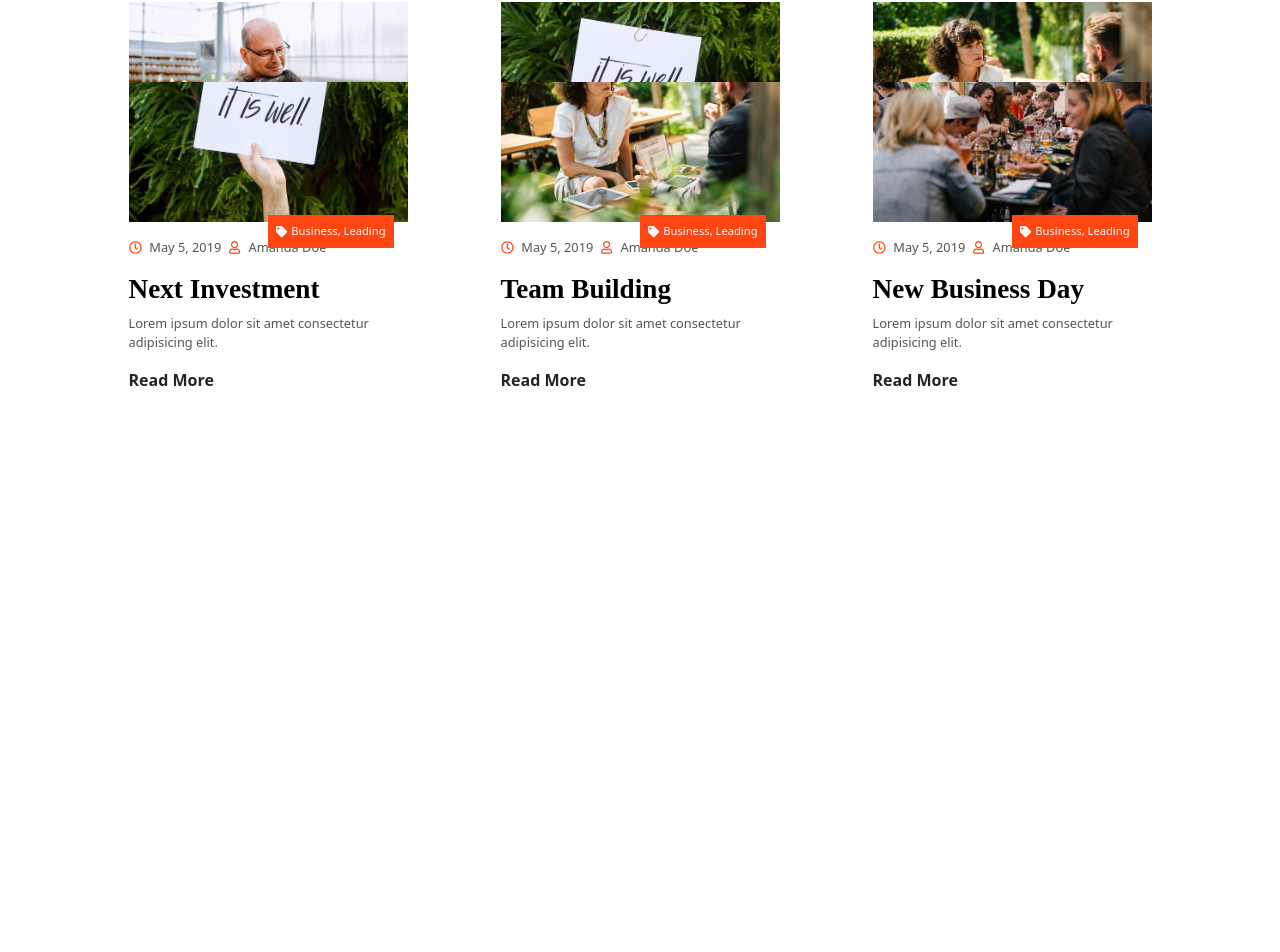
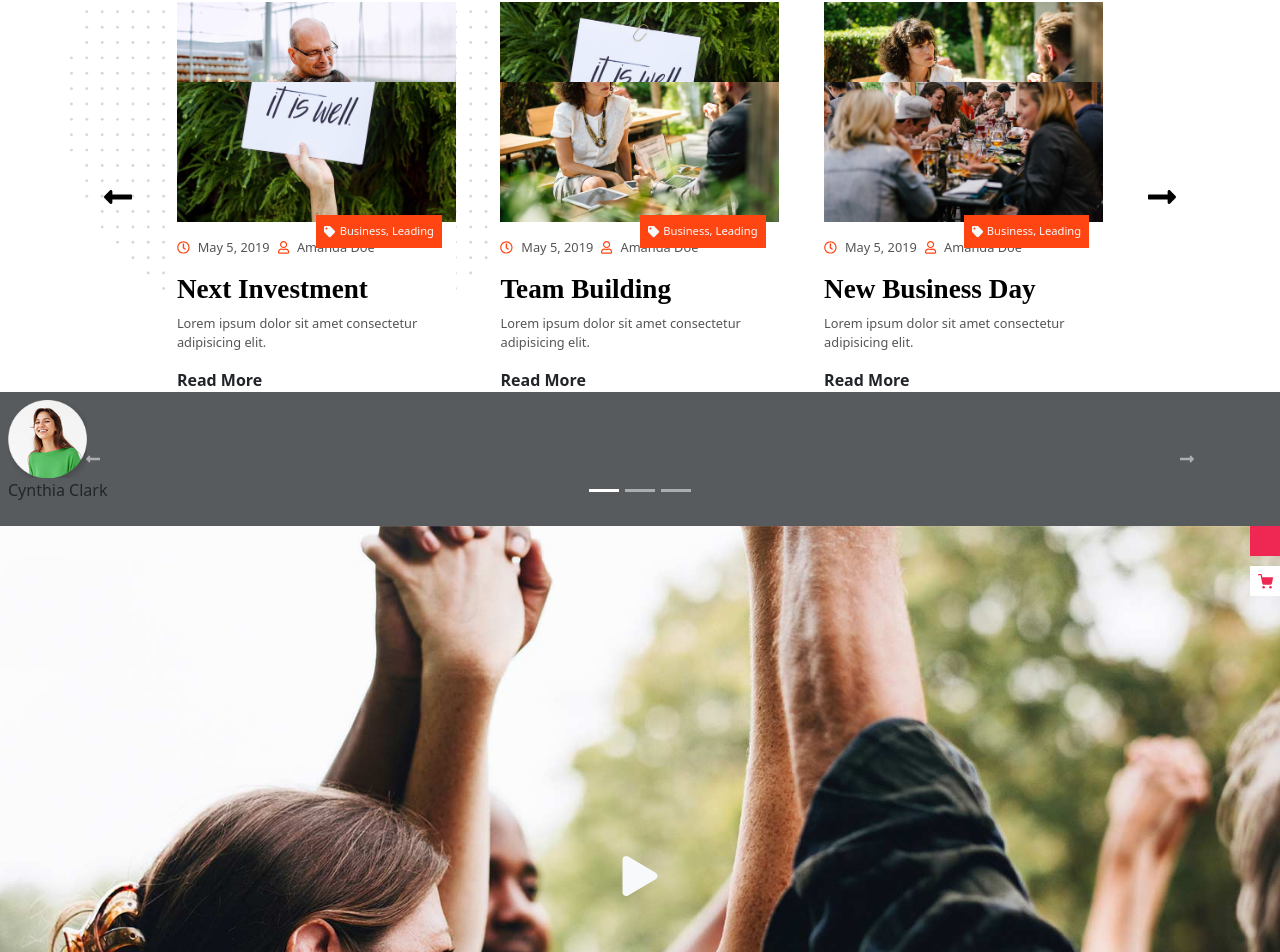
Before and after one commit to Maccio92/proj-html-vuejs, a Vue app: page / in a window 1280 px wide. Shown: the part 3679-4631 px from the top of the page. Before the commit the page ends 4071 px from the top, so only its background shows below. Built offline with nearby package versions, Linux system fonts and the light colour scheme; the HTML template or start-up script is replaced by a standard one.

Commit message:
add video section

```diff
--- a/src/components/Main.vue
+++ b/src/components/Main.vue
@@ -72,7 +72,7 @@
     </ul>
 </div>
     <!-- Seconda Sezione -->
-<div class="container-80 mt-10 mb-8 bg-image">
+<div class="container-80 mt-10 mb-8 bg-image-dx">
     <div class="row align-items-center position-relative ">
         <div class="col-6">
             <img class="image-team" src="../assets/img/h1-img-01.jpg" alt="">
@@ -215,14 +215,15 @@
             </div>
         </div>
     </div>
-<!-- Sezione News -->
-<div class="container mt-5">
+    <!-- Sezione News -->
+<div class="container mt-5 bg-image-sx">
     <div class="row row-cols-10">
         <div class="container-80 d-flex flex-column align-items-center">
             <h2 class="section-title m-0">Latest News<span class="point">.</span></h2>
             <h5 class="subtitle my-2">Lorem ipsum dolor sit amet consectetur adipisicing elit.</h5>
             <div class="line mt-2"></div>
-            <div class="d-flex justify-content-around mt-5 ">
+            <div class="d-flex justify-content-around mt-5 align-items-center">
+                <button class="sx-arrow fas fa-long-arrow-alt-left" type="button"></button>
                 <div class="card col-3 border-0">
                     <div class="crop w-100">
                         <img class="w-100 " src="../assets/img/h1-blog-img-02.jpg" alt="">
@@ -286,10 +287,56 @@
                     <p class="features-caption">Lorem ipsum dolor sit amet consectetur adipisicing elit.</p>
                     <a class="text-decoration-none text-dark fw-bolder" href="#">Read More</a>
                 </div>
+                <button class="dx-arrow fas fa-long-arrow-alt-right" type="button"></button>
             </div>
         </div>
     </div>
 </div>
+    <!-- Sezione Testimonianze   -->
+    <div class="container-fluid bg-dark p-2 bg-opacity-75">
+        <div class="row">
+            <div id="carouselExampleIndicators" class="carousel slide" data-bs-interval="false">
+                <div class="carousel-indicators">
+                    <button type="button" data-bs-target="#carouselExampleIndicators" data-bs-slide-to="0" class="active" aria-current="true" aria-label="Slide 1"></button>
+                    <button type="button" data-bs-target="#carouselExampleIndicators" data-bs-slide-to="1" aria-label="Slide 2"></button>
+                    <button type="button" data-bs-target="#carouselExampleIndicators" data-bs-slide-to="2" aria-label="Slide 3"></button>
+                </div>
+                <div class="carousel-inner">
+                    <div class="carousel-item w-25 active">
+                        <img src="../assets/img/h3-img-04.png" class="d-block w-25" alt="...">
+                        <p>Cynthia Clark</p>
+                    </div>
+                    <div class="carousel-item w-25">
+                        <img src="../assets/img/h3-img-07.png" class="d-block w-25" alt="...">
+                    </div>
+                    <div class="carousel-item w-25">
+                        <img src="../assets/img/h3-img-08.png" class="d-block w-25" alt="...">
+                    </div>
+                </div>
+                <button class="carousel-control-prev" type="button" data-bs-target="#carouselExampleIndicators" data-bs-slide="prev">
+                    <span class="fas fa-long-arrow-alt-left carousel-control-prev-icon" aria-hidden="true"></span>
+                </button>
+                <button class="carousel-control-next" type="button" data-bs-target="#carouselExampleIndicators" data-bs-slide="next">
+                    <span class="fas fa-long-arrow-alt-right carousel-control-next-icon" aria-hidden="true"></span>
+                </button>
+            </div>
+        </div>
+    </div>
+    <!-- Sezione Video -->
+    <div class="container-fluid">
+        <div class="row">
+            <div class="bg-video">
+                <div class="position-absolute svg-icon-1 d-flex align-items-center justify-content-center">
+                    <img class="w-50 fill" src="../assets/img/svg-8.svg" alt="">
+                </div>
+                <div  class=" position-absolute svg-icon-2 d-flex align-items-center justify-content-center">
+                    <img class="w-50" src="../assets/img/svg-7.svg" alt="">
+                </div>
+
+                <i class="text-light fs-1 fas fa-play position-absolute top-50 start-50 translate-middle"></i>
+            </div>
+        </div>
+    </div>
 </main>
 </template>
 
@@ -400,10 +447,16 @@ h2{
 background-color: black;
 cursor: pointer;
 }
-.bg-image{
+.bg-image-dx{
     background-repeat: no-repeat;
     background-position-x: 55em;
     background-position-y: 10em;
+    background-image: url("../assets/img/svg-4.svg");
+}
+.bg-image-sx{
+    background-repeat: no-repeat;
+    background-position-x: 0;
+    background-position-y: 0;
     background-image: url("../assets/img/svg-4.svg");
 }
 .mt-10{
@@ -479,4 +532,30 @@ cursor: pointer;
     right: 5%;
     font-size: 0.7em;
 }
+.bg-video{
+    height: 700px;
+    background-image: url("../assets/img/h1-img-04.jpg");
+    background-size: cover;
+    background-repeat: no-repeat;
+    background-position: center;
+    position: relative;
+}
+.svg-icon-1{
+    width: 30px;
+    height: 30px;
+    color: white;
+    background-color: #ee2852;
+    top: 0;
+    right:0;
+}
+.svg-icon-2{
+    width: 30px;
+    height: 30px;
+    background-color: white;
+    top: 40px;
+    right:0;
+}
+.fill{
+    fill: white
+}
 </style>
```
